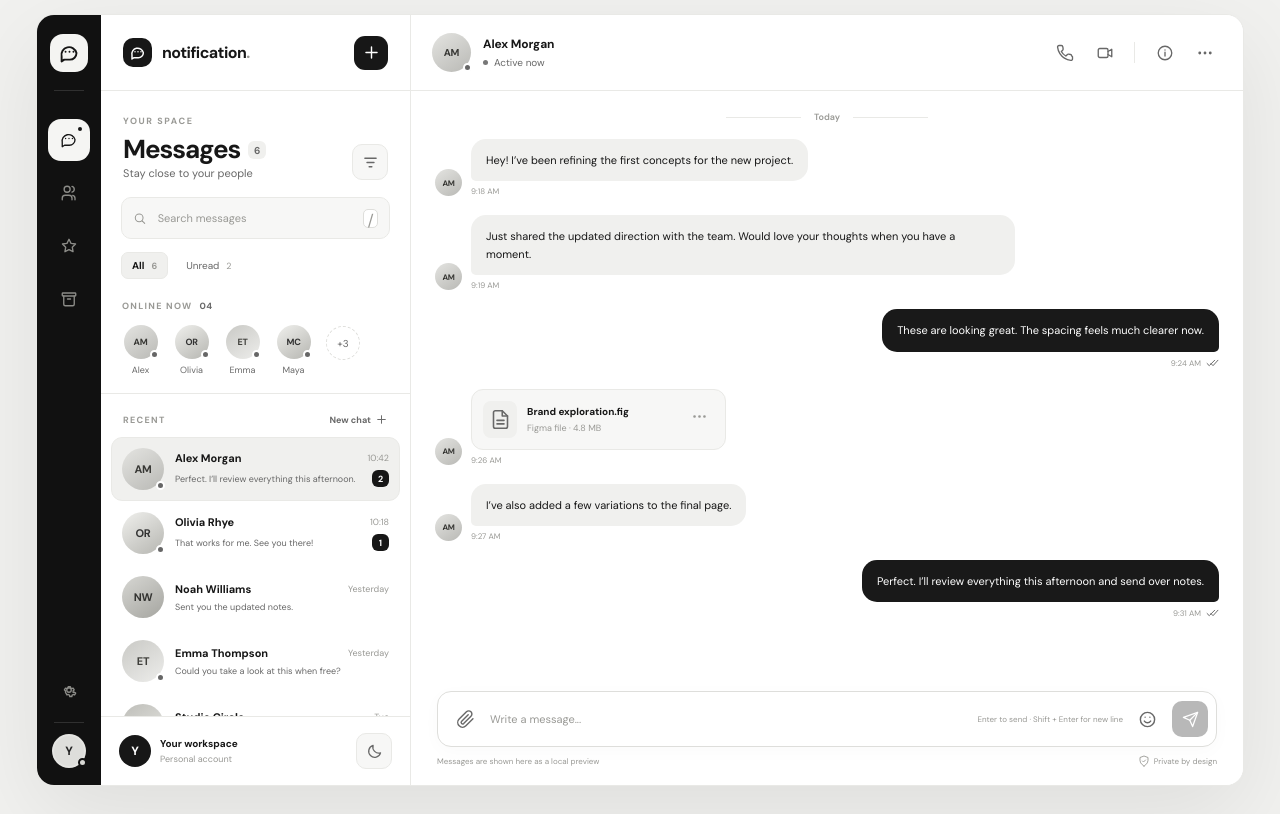
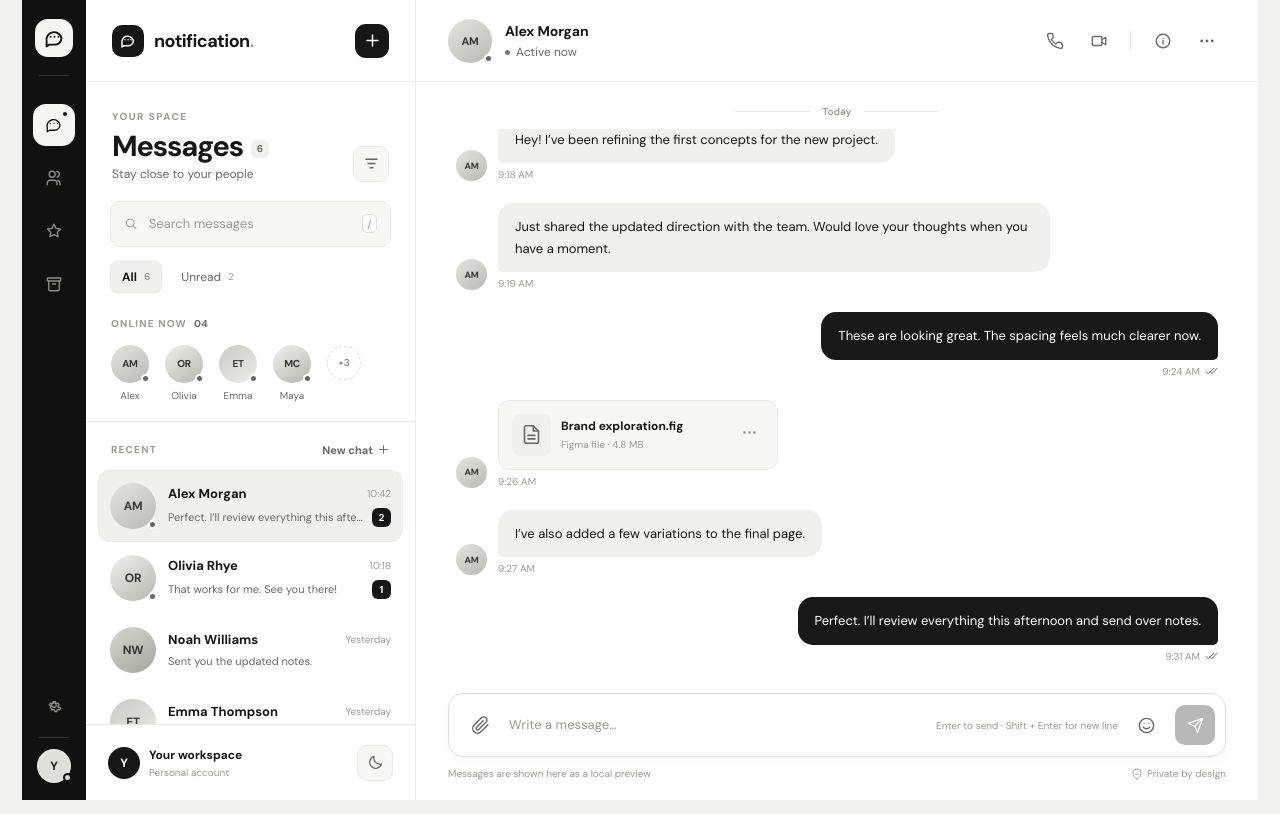
Before and after one commit to arman-somani/notification, a React (Vite) app: page / in a window 1280 px wide. Built offline with nearby package versions, Linux system fonts and the light colour scheme.

Commit message:
Improve dashboard readability and use full viewport

```diff
--- a/src/App.css
+++ b/src/App.css
@@ -396,3 +396,154 @@
   .setting-icon { width: 30px; height: 30px; }
   .theme-switch button { font-size: 8px; }
 }
+
+
+/* Full-viewport layout and readability refinement */
+.app-shell {
+  grid-template-columns: 72px minmax(320px, 360px) minmax(0, 1fr);
+  width: 100%;
+  max-width: none;
+  height: 100svh;
+  min-height: 560px;
+  margin: 0;
+  border: 0;
+  border-radius: 0;
+  box-shadow: none;
+}
+
+.inbox-topbar,
+.chat-header,
+.details-header {
+  min-height: 82px;
+}
+
+.inbox-topbar { padding-inline: 26px; }
+.wordmark { font-size: 18px; }
+.wordmark-icon { width: 32px; height: 32px; }
+.inbox-heading { padding: 29px 26px 19px; }
+.inbox-heading h1 { font-size: 29px; letter-spacing: -1.2px; }
+.inbox-heading p { font-size: 12px; }
+.eyebrow { font-size: 10px; letter-spacing: 1.5px; }
+.search-box { height: 46px; margin-inline: 24px; padding-inline: 13px; }
+.search-box input { font-size: 13px; }
+.search-box kbd { font-size: 11px; }
+.filter-row { padding: 14px 24px 3px; }
+.filter-chip { font-size: 12px; padding: 7px 11px; }
+.filter-chip span { font-size: 10px; }
+.online-section { padding: 21px 25px 19px; }
+.section-label { font-size: 10px; letter-spacing: 1.2px; }
+.online-count { font-size: 10px; }
+.online-people { gap: 16px; padding-top: 15px; }
+.online-person { gap: 6px; font-size: 10px; }
+.avatar-online { width: 38px; height: 38px; font-size: 10px; }
+.list-section-label { padding: 19px 25px 11px; }
+.list-section-label button { font-size: 11px; }
+.conversation-list { padding-inline: 12px; }
+.conversation-item { gap: 12px; padding: 12px 11px; border-radius: 12px; }
+.avatar-lg { width: 46px; height: 46px; font-size: 12px; }
+.conversation-topline strong { font-size: 13px; }
+.conversation-topline time { font-size: 10px; }
+.conversation-bottomline { margin-top: 6px; }
+.conversation-preview { font-size: 11px; }
+.unread-count { min-width: 19px; height: 19px; font-size: 10px; }
+.inbox-footer { min-height: 76px; padding-inline: 22px; }
+.footer-profile strong { font-size: 12px; }
+.footer-profile small { font-size: 10px; }
+
+.chat-header { padding-inline: 32px; }
+.chat-person { gap: 13px; }
+.avatar-header { width: 44px; height: 44px; font-size: 11px; }
+.chat-person strong { font-size: 14px; }
+.chat-person small { font-size: 12px; }
+.chat-header-actions .icon-button { width: 39px; height: 39px; }
+.conversation-context { padding-top: 23px; padding-bottom: 11px; font-size: 10px; }
+.messages-scroll { padding: 12px 40px 28px; }
+.message-history { max-width: 1040px; gap: 22px; }
+.message-row { max-width: min(78%, 660px); gap: 11px; }
+.avatar-message { width: 31px; height: 31px; font-size: 9px; }
+.message-bubble { padding: 13px 17px; font-size: 13px; line-height: 1.65; }
+.message-meta { font-size: 10px; }
+.message-sender { font-size: 11px; }
+.file-message { min-width: 280px; padding: 13px; }
+.file-icon { width: 39px; height: 42px; }
+.file-copy strong { font-size: 12px; }
+.file-copy small { font-size: 10px; }
+.chat-empty-state strong { font-size: 16px; }
+.chat-empty-state span { font-size: 12px; }
+
+.composer-wrap { padding: 12px 32px 20px; }
+.composer { max-width: 1040px; min-height: 64px; padding: 8px 10px 8px 14px; gap: 11px; border-radius: 15px; }
+.composer textarea { font-size: 13px; }
+.composer-action { width: 35px; height: 35px; }
+.send-button { width: 40px; height: 40px; }
+.composer-hint { font-size: 10px; }
+.composer-footnote { max-width: 1040px; margin-top: 10px; font-size: 10px; }
+
+.details-panel { width: 276px; flex-basis: 276px; }
+.details-header { padding-inline: 20px; }
+.details-header strong { font-size: 13px; }
+.details-person > strong { font-size: 14px; }
+.details-person > span:not(.avatar) { font-size: 11px; }
+.details-actions button { font-size: 10px; }
+.details-block p { font-size: 12px; }
+.shared-file strong { font-size: 11px; }
+.shared-file small { font-size: 10px; }
+.details-foot { font-size: 10px; }
+
+.settings-view { padding: 48px clamp(28px, 6vw, 88px); }
+.settings-header h2 { font-size: 31px; }
+.settings-header p { font-size: 13px; }
+.settings-section-title strong { font-size: 14px; }
+.settings-section-title span { font-size: 11px; }
+.setting-row { min-height: 74px; }
+.setting-copy strong { font-size: 12px; }
+.setting-copy small { font-size: 11px; }
+.theme-switch button { font-size: 10px; }
+.coming-soon { font-size: 9px; }
+.demo-note { font-size: 11px; }
+
+.chat-menu button { font-size: 12px; padding: 11px; }
+.profile-popover { font-size: 13px; }
+.profile-popover button { font-size: 13px; }
+.new-chat-modal { padding: 27px; }
+.modal-heading h2 { font-size: 24px; }
+.modal-heading p { font-size: 12px; }
+.directory-person strong { font-size: 13px; }
+.directory-person small { font-size: 11px; }
+.modal-footnote { font-size: 10px; }
+.toast-message { font-size: 12px; }
+
+@media (max-width: 1280px) {
+  .app-shell { grid-template-columns: 64px minmax(300px, 330px) minmax(0, 1fr); width: 100%; height: 100svh; margin: 0; }
+  .details-panel { width: 248px; flex-basis: 248px; }
+}
+
+@media (max-width: 1050px) {
+  .app-shell { grid-template-columns: 60px minmax(280px, 305px) minmax(0, 1fr); }
+  .message-bubble { font-size: 12px; }
+}
+
+@media (max-width: 760px) {
+  .app-shell { width: 100%; height: 100svh; min-height: 0; margin: 0; border: 0; border-radius: 0; }
+  .inbox-topbar { min-height: 68px; padding-inline: 20px; }
+  .inbox-heading { padding: 23px 20px 16px; }
+  .online-section { padding-inline: 20px; }
+  .list-section-label { padding-inline: 20px; }
+  .chat-header { min-height: 70px; padding-inline: 14px; }
+  .messages-scroll { padding: 10px 14px 18px; }
+  .message-row { max-width: 92%; }
+  .message-bubble { font-size: 12px; }
+  .composer-wrap { padding: 9px 12px 12px; }
+  .composer { min-height: 56px; }
+  .composer textarea { font-size: 12px; }
+  .settings-view { padding: 30px 20px; }
+}
+
+@media (max-height: 680px) and (min-width: 761px) {
+  .app-shell { min-height: 0; }
+  .inbox-topbar, .chat-header, .details-header { min-height: 68px; }
+  .inbox-heading { padding-top: 18px; padding-bottom: 13px; }
+  .online-section { padding-top: 13px; padding-bottom: 12px; }
+  .online-people { padding-top: 9px; }
+  .conversation-item { padding-block: 8px; }
+}
```
